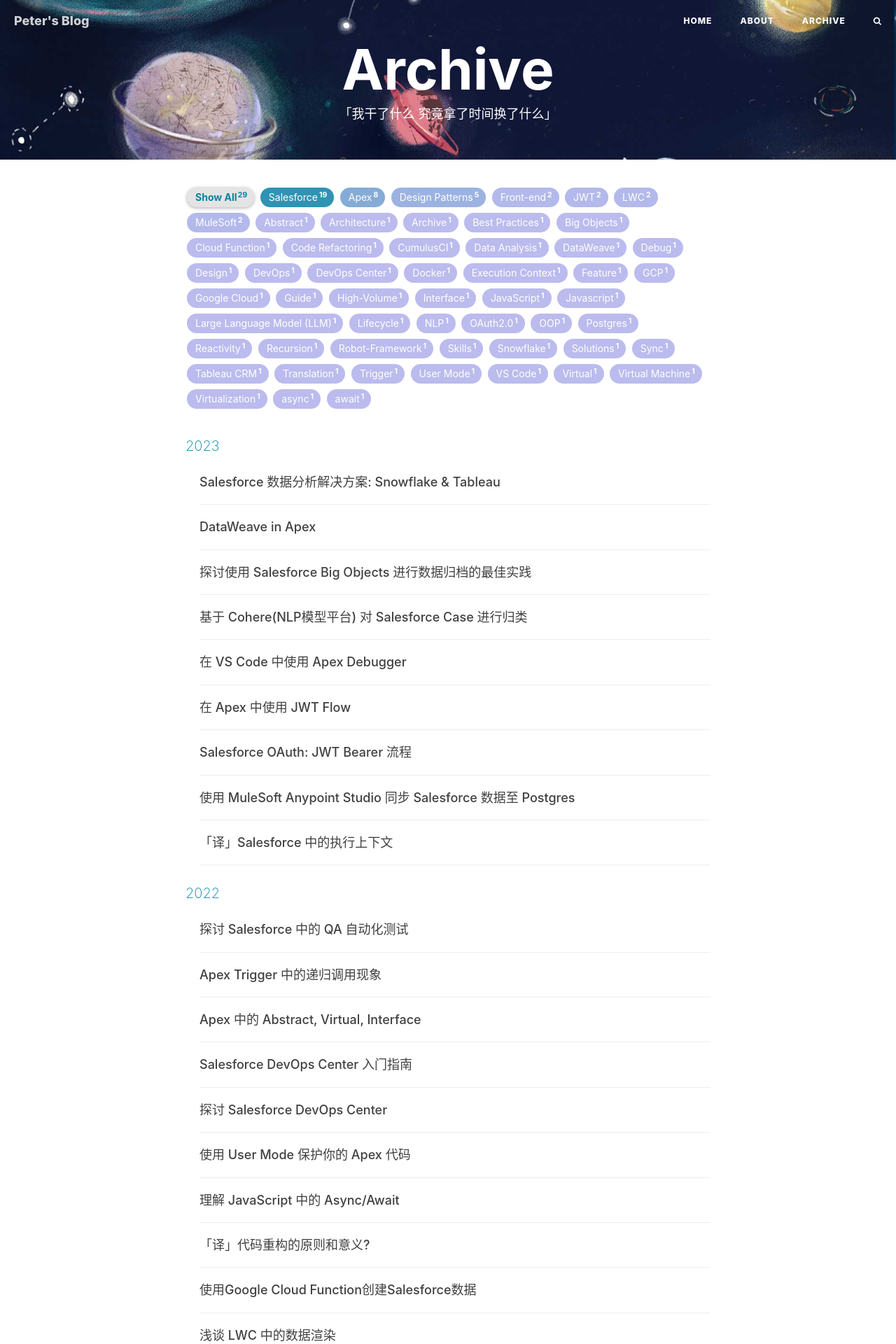
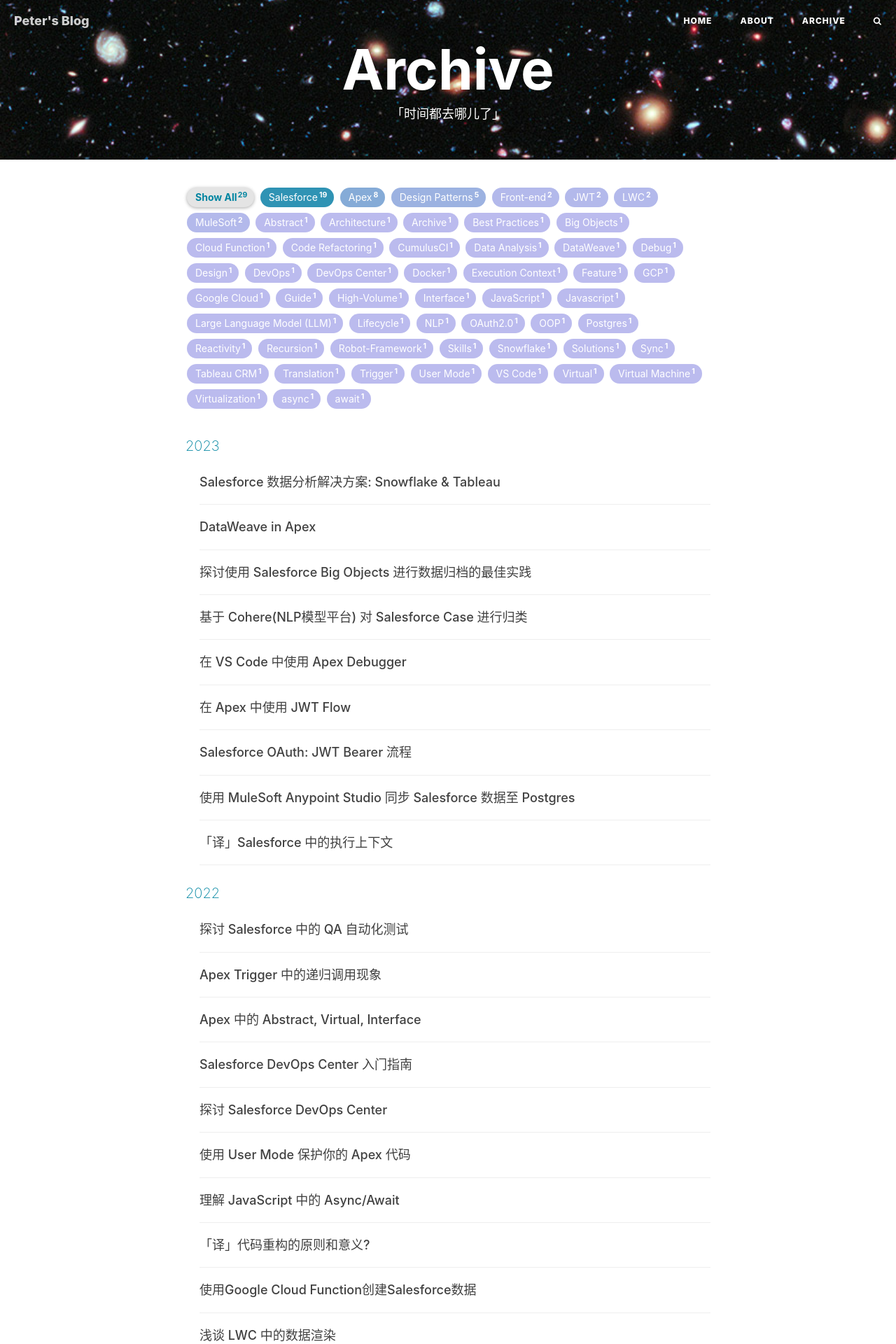
Before and after one commit to dyncan/dyncan.github.io, a Jekyll site: the page built from archive.html, in a window 1280 px wide. Shown: the top 1920 px of the page at 70% size. Built offline with Jekyll 4.4.1, drawn with Linux system fonts in a browser that asks for light colours; nearby versions of some CDN libraries; comment, search, counter and statistics services are not loaded.

Commit message:
[self] update header bg and desc

```diff
--- a/about.html
+++ b/about.html
@@ -1,7 +1,7 @@
 ---
 layout: page
 title: "About"
-description: "「他单纯只想把日子过得不浪费」"
+description: "「THINK TWICE, CODE ONCE!」"
 header-img: "img/home-bg-o.jpg"
 header-mask: 0.3
 multilingual: true
--- a/archive.html
+++ b/archive.html
@@ -1,8 +1,8 @@
 ---
 title: Archive
 layout: default
-description: "「我干了什么 究竟拿了时间换了什么」"
-header-img: "img/bg-little-universe.jpg"
+description: "「时间都去哪儿了」"
+header-img: "img/bg-little-universe.jpeg"
 ---
 
 <!--
```
Also changed, not shown: img/bg-little-universe.jpeg (added).
